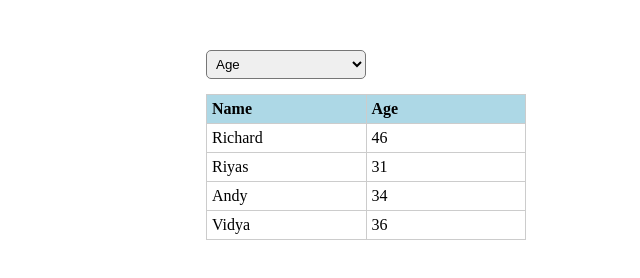
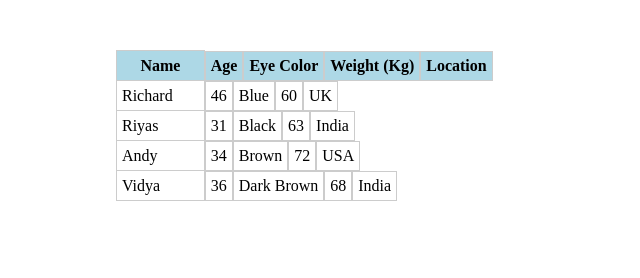
Before and after one commit to kavithajayan/TableColumnSwitch, a plain HTML site: page index.html in a window 1280 px wide. Shown: the whole page, without its empty margins (274-914 px from the left). Drawn offline with nearby package versions, Linux system fonts and the light colour scheme.

Commit message:
corrected for desktop table

```diff
--- a/index.html
+++ b/index.html
@@ -4,6 +4,7 @@
 <link rel="stylesheet" href="styles.css">
   <meta charset="utf-8">
   <title>Table transpose</title>
+  <meta name="viewport" content="width=device-width, initial-scale=1.0">
 </head>
 <body>
 <main>
--- a/my-script.js
+++ b/my-script.js
@@ -1,13 +1,22 @@
+$(document).ready(function() {
+    columnSwitch ();
+});
 
+$(window).resize(function() {
+	columnSwitch ();
+});
 
-$(document).ready(function (){
+function columnSwitch() {
+	if ($(window).width() < 767) {
 	    $('.choice').hide();
 	    $('.one').show();
-	$('#sel').on('change', function () {
-
+	    $('#sel').on('change', function() {
 	        var val = $(this).val(),
 	            target = '.' + val;
 	        $('.choice').hide();
 	        $(target).show();
 	    });
-});
+	} else {
+		$('.choice').show();
+	}
+}
--- a/styles.css
+++ b/styles.css
@@ -1,24 +1,15 @@
-td, th {
-	padding:5px;
-	border:1px solid #ccc;
-}
-table {
-	border-collapse: collapse;
-	margin-top: 15px;
-	width: 100%;
-}
+@media screen and (max-width: 767px) {
 	.choice {
 		display: none;
 	}
 	main {
 		text-align: center;
-	width: 320px;
+		width: 300px;
 	    margin: 50px auto;
 	    text-align: left;
 	}
 	table th {
-	width: 50%;
-	background-color: lightblue;
+		width: 45%;
 	    font-weight: bold;
 	}
 	select {
@@ -26,3 +17,30 @@ select {
 	    border-radius: 5px;
 	    width: 50%;
 	}
+}
+
+td, th {
+	padding:5px;
+	border:1px solid #ccc;
+
+}
+table th {
+	background-color: lightblue;
+}
+table {
+	border-collapse: collapse;
+	margin-top: 15px;
+	width: 100%;
+}
+@media screen and (min-width: 768px) {
+	main {
+		width: 500px;
+		margin: 50px auto;
+	}
+	.choice {
+		display: inline-grid;
+	}
+	select {
+		display: none;
+	}
+}
```
Lines whose indentation alone changed are shown as unchanged.
